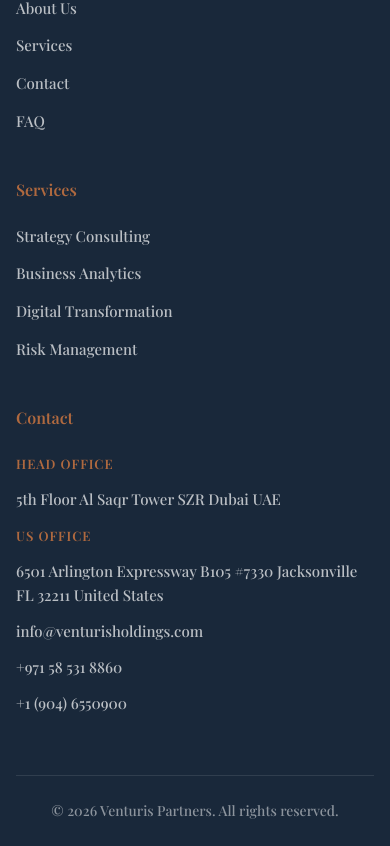
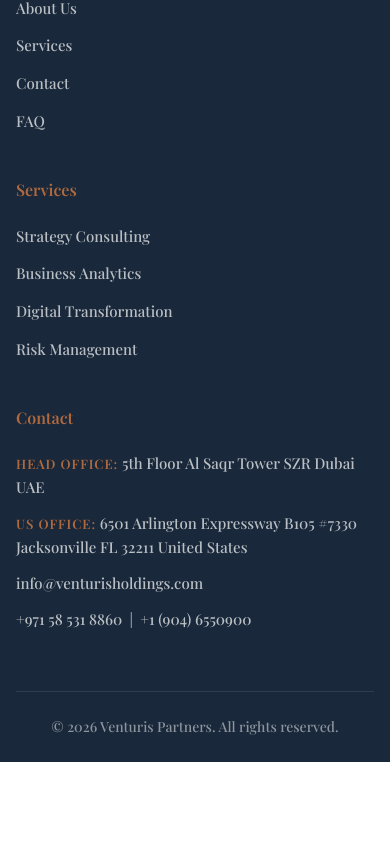
Before and after one commit to graphicsfaisal90-max/venturispartners, a React (Vite) app: page / in a window 390 px wide. Shown: the part 7529-8375 px from the top of the page. After the commit the page ends 8291 px from the top, so only its background shows below. Built offline with nearby package versions, Linux system fonts and the light colour scheme.

Commit message:
refactor: reduce footer contact line breaks, combine offices and phones

```diff
--- a/src/components/Footer.jsx
+++ b/src/components/Footer.jsx
@@ -41,13 +41,10 @@ export default function Footer() {
           <div className="footer-col">
             <h4>Contact</h4>
             <ul className="footer-contact">
-              <li><strong>Head Office</strong></li>
-              <li>5th Floor Al Saqr Tower SZR Dubai UAE</li>
-              <li><strong>US Office</strong></li>
-              <li>6501 Arlington Expressway B105 #7330 Jacksonville FL 32211 United States</li>
+              <li><strong>Head Office:</strong> 5th Floor Al Saqr Tower SZR Dubai UAE</li>
+              <li><strong>US Office:</strong> 6501 Arlington Expressway B105 #7330 Jacksonville FL 32211 United States</li>
               <li>info@venturisholdings.com</li>
-              <li>+971 58 531 8860</li>
-              <li>+1 (904) 6550900</li>
+              <li>+971 58 531 8860 &nbsp;|&nbsp; +1 (904) 6550900</li>
             </ul>
           </div>
         </div>
```
